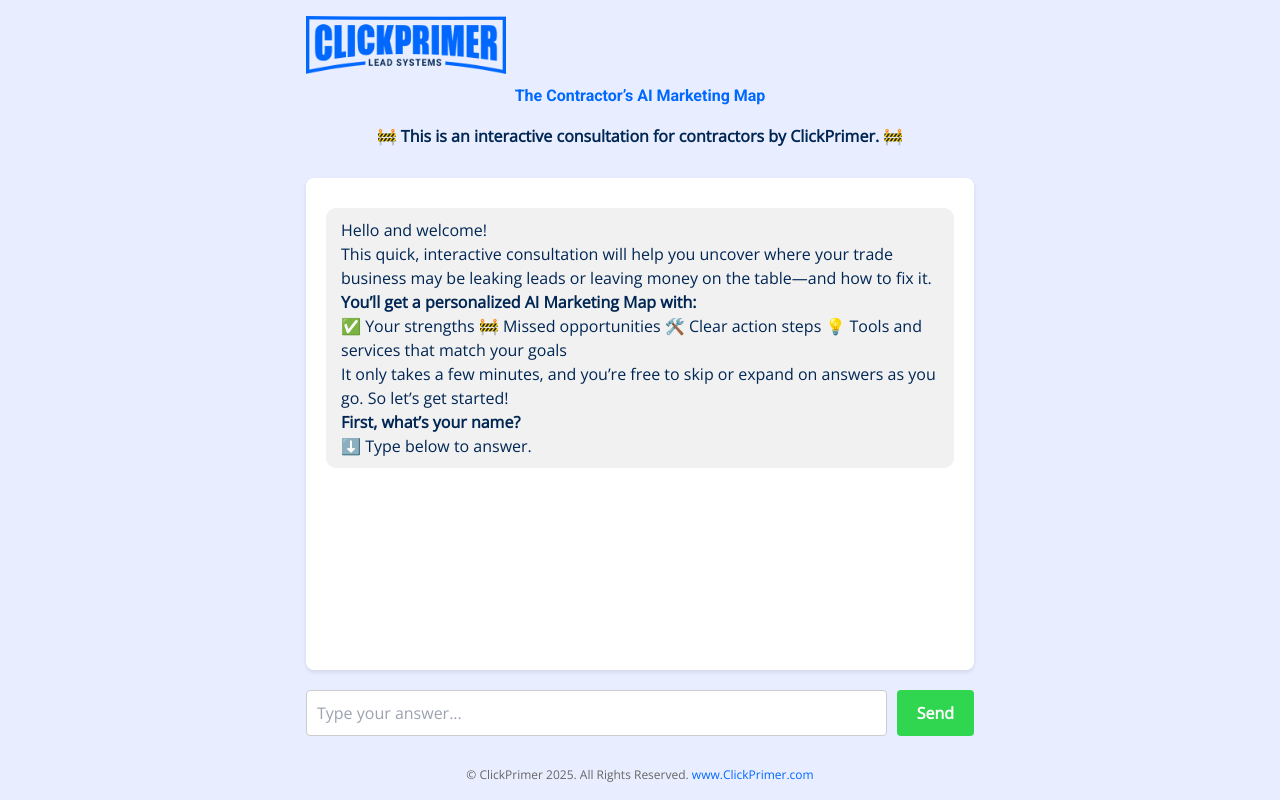
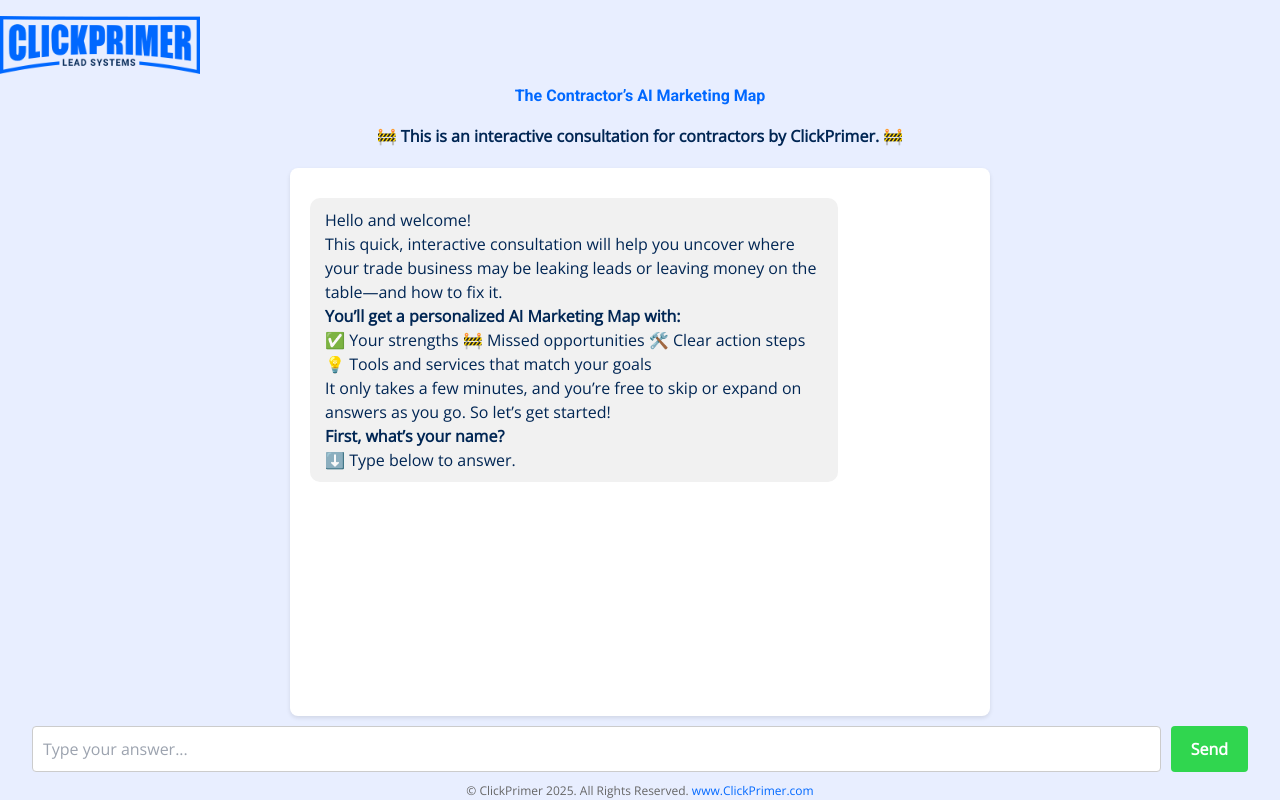
Before and after one commit to clickprimer/contractor-growth-map, a Next.js app: page / in a window 1280 px wide. Built offline with nearby package versions, Linux system fonts and the light colour scheme.

Commit message:
Update index.js

```diff
--- a/pages/index.js
+++ b/pages/index.js
@@ -24,7 +24,7 @@ export default function Home() {
   useEffect(() => {
     if (scrollTargetIndex !== null) {
       latestAssistantRef.current?.scrollIntoView({ behavior: 'smooth', block: 'start' });
-      setScrollTargetIndex(null); // reset after scroll
+      setScrollTargetIndex(null);
     }
   }, [messages, scrollTargetIndex]);
 
@@ -74,7 +74,8 @@ export default function Home() {
 ### ❓ Still have questions? We're happy to help:
 
 - [💬 Send Us a Message](https://www.clickprimer.com/contact)
-- [📱 Call Us (We pickup!)](tel:12083144088)`
+- [📱 Call Us (We pickup!)](tel:12083144088)
+      `
     };
 
     const updatedMessages = includesCTA
@@ -84,41 +85,40 @@ export default function Home() {
     const newIndex = includesCTA ? updatedMessages.length - 2 : updatedMessages.length - 1;
     setMessages(updatedMessages);
     setScrollTargetIndex(newIndex);
+
     setLoading(false);
   };
 
   return (
-    <div
-      style={{
-        fontFamily: 'Open Sans, sans-serif',
-        width: '95vw',
-        maxWidth: '700px',
+    <div style={{
+      display: 'flex',
+      flexDirection: 'column',
+      height: '100dvh',
+      width: '100vw',
       margin: '0 auto',
       background: '#e8eeff',
-        minHeight: '100vh',
-        padding: '1rem',
-        display: 'flex',
-        flexDirection: 'column'
-      }}
-    >
-      <div style={{ textAlign: 'center' }}>
+      overflow: 'hidden'
+    }}>
+      <div style={{ textAlign: 'center', paddingTop: '1rem' }}>
         <img src="/logo.png" alt="ClickPrimer Logo" style={{ width: 200, marginBottom: 10 }} />
         <h1 style={{ color: '#0068ff', marginTop: 0 }}>The Contractor’s AI Marketing Map</h1>
-        <p style={{ fontWeight: 'bold', color: '#002654', marginBottom: 30 }}>
+        <p style={{ fontWeight: 'bold', color: '#002654', marginBottom: 20 }}>
           🚧 This is an interactive consultation for contractors by ClickPrimer. 🚧
         </p>
       </div>
 
-      <div
-        style={{
+      <div style={{
+        flexGrow: 1,
+        overflowY: 'auto',
+        minHeight: 0,
         background: 'white',
         padding: 20,
         borderRadius: 8,
         boxShadow: '0 2px 4px rgba(0,0,0,0.1)',
-          flexGrow: 1,
-          overflowY: 'auto'
-        }}
-      >
+        width: '95%',
+        maxWidth: 700,
+        margin: '0 auto'
+      }}>
         {messages.map((msg, i) => {
           const isScrollTarget = i === scrollTargetIndex && msg.role === 'assistant';
           return (
@@ -129,7 +129,10 @@ export default function Home() {
                 background: msg.role === 'user' ? '#d2e9ff' : '#f1f1f1',
                 margin: '10px 0',
                 padding: '10px 15px',
-                borderRadius: '10px'
+                borderRadius: '10px',
+                alignSelf: msg.role === 'user' ? 'flex-end' : 'flex-start',
+                maxWidth: '80%',
+                textAlign: msg.role === 'user' ? 'right' : 'left'
               }}
             >
               <ReactMarkdown
@@ -141,12 +144,7 @@ export default function Home() {
                     if (href.includes('contact')) style = buttonStyle('#0068ff', 'white');
 
                     return href === '#download' ? (
-                      <button
-                        onClick={() =>
-                          generatePDF({ ...leadInfo, result: messages.map((m) => m.content).join('\n\n') })
-                        }
-                        style={style}
-                      >
+                      <button onClick={() => generatePDF({ ...leadInfo, result: messages.map(m => m.content).join('\n\n') })} style={style}>
                         {children}
                       </button>
                     ) : (
@@ -168,7 +166,7 @@ export default function Home() {
         <div ref={chatEndRef} />
       </div>
 
-      <form onSubmit={sendMessage} style={{ marginTop: 20, display: 'flex', gap: 10 }}>
+      <form onSubmit={sendMessage} style={{ marginTop: 10, padding: '0 2.5%', display: 'flex', gap: 10 }}>
         <input
           type="text"
           value={input}
@@ -182,31 +180,20 @@ export default function Home() {
             fontSize: 16
           }}
         />
-        <button
-          type="submit"
-          style={{
+        <button type="submit" style={{
           background: '#30d64f',
           color: 'white',
           border: 'none',
           padding: '10px 20px',
           fontWeight: 'bold',
           borderRadius: 4
-          }}
-        >
+        }}>
           Send
         </button>
       </form>
 
-      <div style={{ fontSize: 12, textAlign: 'center', marginTop: 30, color: '#666' }}>
-        © ClickPrimer 2025. All Rights Reserved.{' '}
-        <a
-          href="https://www.clickprimer.com"
-          target="_blank"
-          rel="noopener noreferrer"
-          style={{ color: '#0068ff' }}
-        >
-          www.ClickPrimer.com
-        </a>
+      <div style={{ fontSize: 12, textAlign: 'center', marginTop: 10, color: '#666' }}>
+        © ClickPrimer 2025. All Rights Reserved. <a href="https://www.clickprimer.com" target="_blank" rel="noopener noreferrer" style={{ color: '#0068ff' }}>www.ClickPrimer.com</a>
       </div>
     </div>
   );
```
Lines whose indentation alone changed are shown as unchanged.
